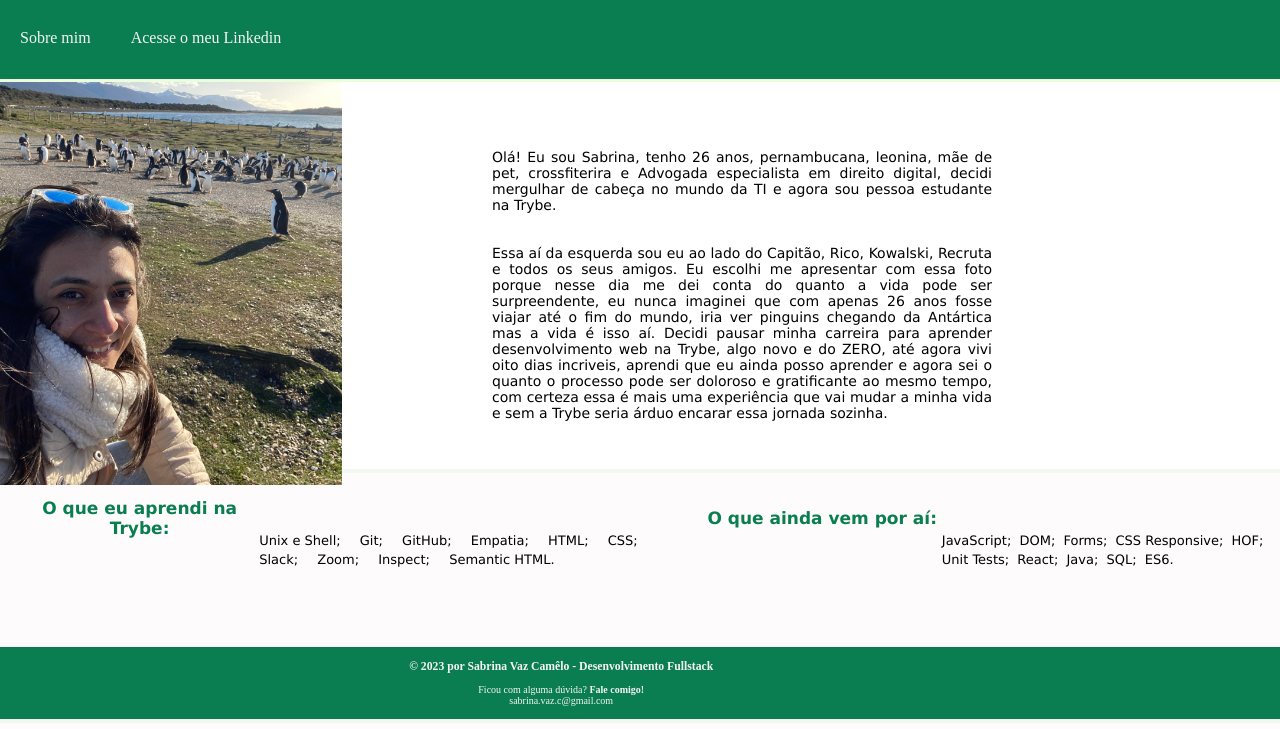
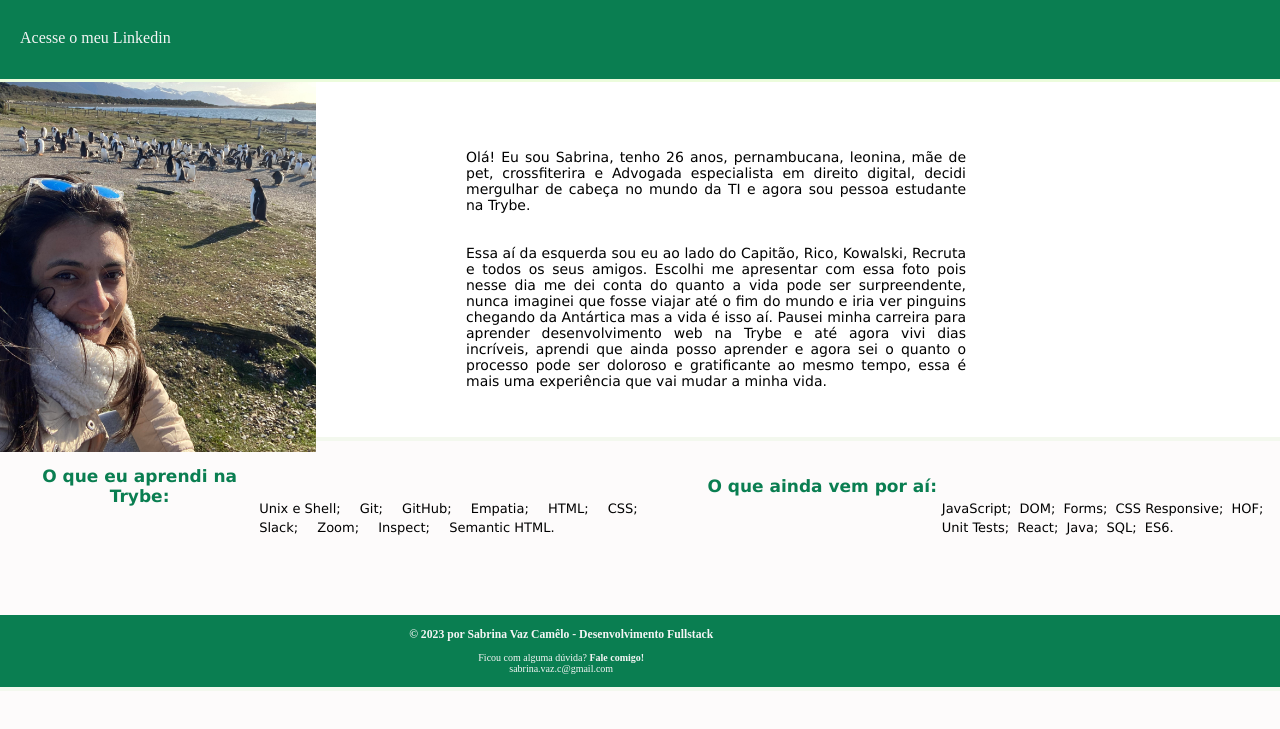
Before and after one commit to sabrinavazc/lessonslearned, a website: page index.html in a window 1280 px wide. Shown: the part 71-800 px from the top of the page. Drawn offline with Linux system fonts and the light colour scheme.

Commit message:
Projeto01  Finalizado

```diff
--- a/index.html
+++ b/index.html
@@ -16,8 +16,9 @@
                     <h1 id="titulo">Lições aprendidas - Trybe!</h1>
                 </div>
                     <ul>
-                        <li><a href="article">Sobre mim</a></li>
-                        <li><a href="https://www.linkedin.com/in/sabrinavazc/">Acesse o meu Linkedin</a></li>
+                        <li>
+                            <a href="https://www.linkedin.com/in/sabrinavazc/" target="_blank" rel="noopener noreferrer">Acesse o meu Linkedin</a>
+                        </li>
                     </ul>
             </nav>
         </header>
@@ -25,16 +26,14 @@
 
 
 <div class="container_photo_article">
-        <img id="minha_foto" src="sabriscomospinguins.jpg">
+        <img id="minha_foto" src="sabriscomospinguins.jpg" alt="moça feliz ao lado de pinguins numa ilha gelada">
         <div class="myself">
 
             <aside>
                 Olá! Eu sou Sabrina, tenho 26 anos, pernambucana, leonina, mãe de pet, crossfiterira e Advogada especialista em direito digital, decidi mergulhar de cabeça no mundo da TI e agora sou pessoa estudante na Trybe.
             </aside>
             <br><br>
-            <article>
-                Essa aí da esquerda sou eu ao lado do Capitão, Rico, Kowalski, Recruta e todos os seus amigos. Eu escolhi me apresentar com essa foto porque nesse dia me dei conta do quanto a vida pode ser surpreendente, eu nunca imaginei que com apenas 26 anos fosse viajar até o fim do mundo, iria ver pinguins chegando da Antártica mas a vida é isso aí. Decidi pausar minha carreira para aprender desenvolvimento web na Trybe, algo novo e do ZERO, até agora vivi oito dias incriveis, aprendi que eu ainda posso aprender e agora sei o quanto o processo pode ser doloroso e gratificante ao mesmo tempo, com certeza essa é mais uma experiência que vai mudar a minha vida e sem a Trybe seria árduo encarar essa jornada sozinha.
-            </article>
+            <article>Essa aí da esquerda sou eu ao lado do Capitão, Rico, Kowalski, Recruta e todos os seus amigos. Escolhi me apresentar com essa foto pois nesse dia me dei conta do quanto a vida pode ser surpreendente, nunca imaginei que fosse viajar até o fim do mundo e iria ver pinguins chegando da Antártica mas a vida é isso aí. Pausei minha carreira para aprender desenvolvimento web na Trybe e até agora vivi dias incríveis, aprendi que ainda posso aprender e agora sei o quanto o processo pode ser doloroso e gratificante ao mesmo tempo, essa é mais uma experiência que vai mudar a minha vida.</article>
             <br><br><br>
         </div>
 </div>
@@ -75,11 +74,11 @@
 <br><br><br>
 
 <footer>
-    <div id="rodape">
+        <div id="rodape">
             <h3>© 2023 por Sabrina Vaz Camêlo - Desenvolvimento Fullstack</h3>
             <br><p>Ficou com alguma dúvida? <strong>Fale comigo!</strong></p>
             <p>sabrina.vaz.c@gmail.com</p>
-    </div>
+        </div>
 </footer>
 
 </body>
--- a/style.css
+++ b/style.css
@@ -64,7 +64,7 @@ nav{
 }
 
 #minha_foto{
-    width: 342px;
+    width: 316px;
     position:relative;
     top: 58px;
 }
```
